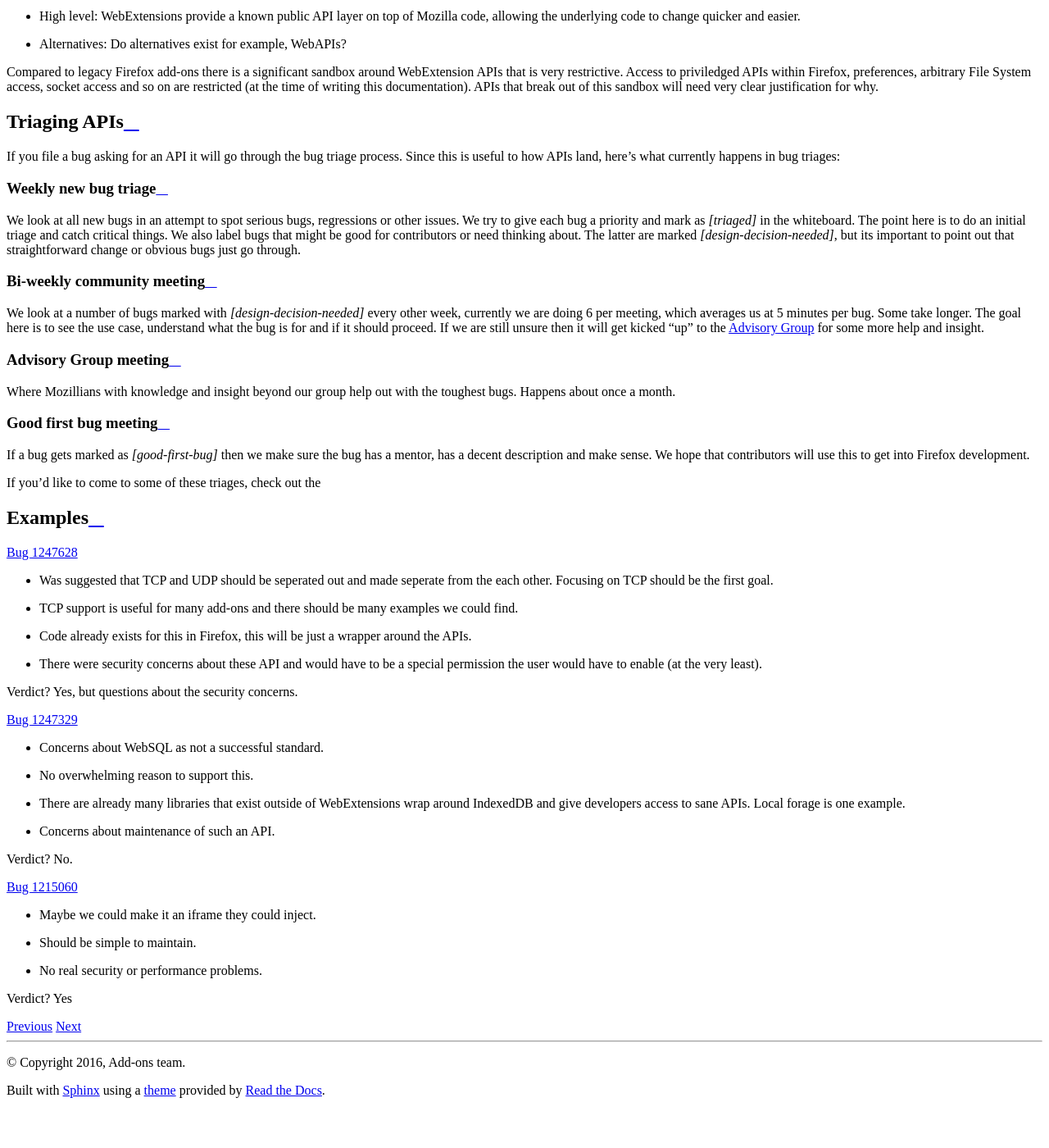
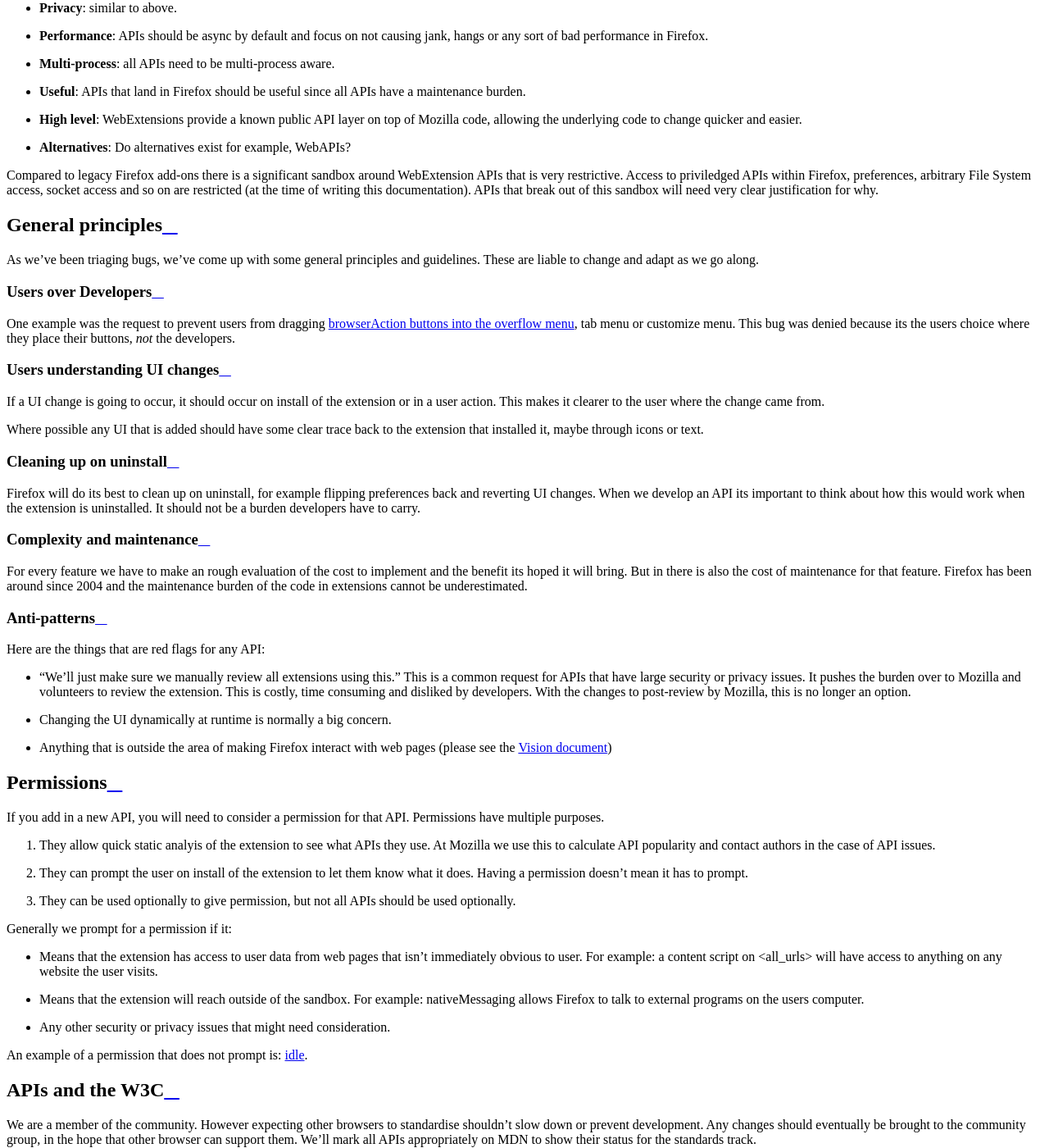
Before and after one commit to web-ext-experiments/about, a Sphinx documentation site: the page built from source/new.rst, in a window 1280 px wide and 1400 px high, scrolled down 725 px. Shown: the whole window at 82% size. Built offline with Sphinx 7.4.7 and the Read the Docs theme 2.0.0, drawn with Linux system fonts in a browser that asks for light colours; comment, search, counter and statistics services are not loaded; before the commit the page ends 2072 px from its top, so only the background shows below that; some of the changed text lies outside the part shown.

Commit message:
add in some principles

```diff
--- a/source/new.rst
+++ b/source/new.rst
@@ -5,15 +5,90 @@
 
 There are some basic principles around WebExtensions APIs as they currently stand. Any API that wants to get merged into Firefox would need to meet these principles.
 
-* Security: the API should not expose an unacceptable risk to the end user.
-* Privacy: similar to above.
-* Performance: APIs should be async by default and focus on not causing jank, hangs or any sort of bad performance in Firefox.
-* Multi-process: all APIs need to be multi-process aware.
-* Useful: APIs that land in Firefox should be useful since all APIs have a maintenance burden.
-* High level: WebExtensions provide a known public API layer on top of Mozilla code, allowing the underlying code to change quicker and easier.
-* Alternatives: Do alternatives exist for example, WebAPIs?
+* **Security**: the API should not expose an unacceptable risk to the end user.
+* **Privacy**: similar to above.
+* **Performance**: APIs should be async by default and focus on not causing jank, hangs or any sort of bad performance in Firefox.
+* **Multi-process**: all APIs need to be multi-process aware.
+* **Useful**: APIs that land in Firefox should be useful since all APIs have a maintenance burden.
+* **High level**: WebExtensions provide a known public API layer on top of Mozilla code, allowing the underlying code to change quicker and easier.
+* **Alternatives**: Do alternatives exist for example, WebAPIs?
 
 Compared to legacy Firefox add-ons there is a significant sandbox around WebExtension APIs that is very restrictive. Access to priviledged APIs within Firefox, preferences, arbitrary File System access, socket access and so on are restricted (at the time of writing this documentation). APIs that break out of this sandbox will need very clear justification for why.
+
+General principles
+------------------
+
+As we've been triaging bugs, we've come up with some general principles and guidelines. These are liable to change and adapt as we go along.
+
+Users over Developers
++++++++++++++++++++++
+
+One example was the request to prevent users from dragging `browserAction buttons into the overflow menu <https://bugzilla.mozilla.org/show_bug.cgi?id=1314070>`_, tab menu or customize menu. This bug was denied because its the users choice where they place their buttons, *not* the developers.
+
+Users understanding UI changes
+++++++++++++++++++++++++++++++
+
+If a UI change is going to occur, it should occur on install of the extension or in a user action. This makes it clearer to the user where the change came from.
+
+Where possible any UI that is added should have some clear trace back to the extension that installed it, maybe through icons or text.
+
+Cleaning up on uninstall
+++++++++++++++++++++++++
+
+Firefox will do its best to clean up on uninstall, for example flipping preferences back and reverting UI changes. When we develop an API its important to think about how this would work when the extension is uninstalled. It should not be a burden developers have to carry.
+
+Complexity and maintenance
+++++++++++++++++++++++++++
+
+For every feature we have to make an rough evaluation of the cost to implement and the benefit its hoped it will bring. But in there is also the cost of maintenance for that feature. Firefox has been around since 2004 and the maintenance burden of the code in extensions cannot be underestimated.
+
+Anti-patterns
++++++++++++++
+
+Here are the things that are red flags for any API:
+
+* "We'll just make sure we manually review all extensions using this." This is a common request for APIs that have large security or privacy issues. It pushes the burden over to Mozilla and volunteers to review the extension. This is costly, time consuming and disliked by developers. With the changes to post-review by Mozilla, this is no longer an option.
+* Changing the UI dynamically at runtime is normally a big concern.
+* Anything that is outside the area of making Firefox interact with web pages (please see the `Vision document <https://wiki.mozilla.org/WebExtensions/Vision>`_)
+
+Permissions
+-----------
+
+If you add in a new API, you will need to consider a permission for that API. Permissions have multiple purposes.
+
+1. They allow quick static analyis of the extension to see what APIs they use. At Mozilla we use this to calculate API popularity and contact authors in the case of API issues.
+2. They can prompt the user on install of the extension to let them know what it does. Having a permission doesn't mean it has to prompt.
+3. They can be used optionally to give permission, but not all APIs should be used optionally.
+
+Generally we prompt for a permission if it:
+
+* Means that the extension has access to user data from web pages that isn't immediately obvious to user. For example: a content script on <all_urls> will have access to anything on any website the user visits.
+* Means that the extension will reach outside of the sandbox. For example: nativeMessaging allows Firefox to talk to external programs on the users computer.
+* Any other security or privacy issues that might need consideration.
+
+An example of a permission that does not prompt is: `idle <https://developer.mozilla.org/en-US/Add-ons/WebExtensions/API/idle>`_.
+
+APIs and the W3C
+----------------
+
+We are a member of the community. However expecting other browsers to standardise shouldn't slow down or prevent development. Any changes should eventually be brought to the community group, in the hope that other browser can support them. We'll mark all APIs appropriately on MDN to show their status for the standards track.
+
+What have we allowed
+--------------------
+
+When a feature request comes in we try to mark it with [design-decision-needed] in Bugzilla. Not all bugs get this designation, just ones that we think we need to talk about. From that meeting we try to come out with one of the following designations:
+
+* [design-decision-needed]: it's waiting in the queue for the meeting.
+* [design-decision-deffered]: we really don't know at this point and we'll hopefully get to it later.
+* [design-decision-approved]: sounds good, if someone landed a patch for this we'd accept it. The details might still need to be worked out though.
+* [design-decision-denied]: we wouldn't accept this patch if you did work on it.
+
+The point of this process is to prevent people from putting hard work into something only to have someone say no. To see all the bugs in these categories, checkout the following queries:
+
+* `decision approved <https://bugzilla.mozilla.org/buglist.cgi?status_whiteboard=%5Bdesign-decision-approved>`_
+* `decision denied <https://bugzilla.mozilla.org/buglist.cgi?status_whiteboard=%5Bdesign-decision-denied>`_
+
+These might give you an idea of what might make it. Please note that decisions are not final and have been reversed in the past, nothing is final or perfect.
 
 Triaging APIs
 -------------
@@ -21,62 +96,18 @@
 If you file a bug asking for an API it will go through the bug triage process. Since this is useful to how APIs land, here's what currently happens in bug triages:
 
 Weekly new bug triage
-~~~~~~~~~~~~~~~~~~~~~
++++++++++++++++++++++
 
-We look at all new bugs in an attempt to spot serious bugs, regressions or other issues. We try to give each bug a priority and mark as *[triaged]* in the whiteboard. The point here is to do an initial triage and catch critical things. We also label bugs that might be good for contributors or need thinking about. The latter are marked *[design-decision-needed]*, but its important to point out that straightforward change or obvious bugs just go through.
-
+We look at all new bugs in an attempt to spot serious bugs, regressions or other issues. We try to give each bug a priority. The point here is to do an initial triage and catch critical things. We also label bugs that might be good for contributors or need thinking about. The latter are marked *[design-decision-needed]*, but its important to point out that straightforward change or obvious bugs just go through.
 
 Bi-weekly community meeting
-~~~~~~~~~~~~~~~~~~~~~~~~~~~
++++++++++++++++++++++++++++
 
 We look at a number of bugs marked with *[design-decision-needed]* every other week, currently we are doing 6 per meeting, which averages us at 5 minutes per bug. Some take longer. The goal here is to see the use case, understand what the bug is for and if it should proceed. If we are still unsure then it will get kicked "up" to the `Advisory Group <http://wiki.mozilla.org/WebExtensions/AdvisoryGroup>`_ for some more help and insight.
 
-Advisory Group meeting
-~~~~~~~~~~~~~~~~~~~~~
-
-Where Mozillians with knowledge and insight beyond our group help out with the toughest bugs. Happens about once a month.
-
 Good first bug meeting
-~~~~~~~~~~~~~~~~~~~~~~
+++++++++++++++++++++++
 
 If a bug gets marked as *[good-first-bug]* then we make sure the bug has a mentor, has a decent description and make sense. We hope that contributors will use this to get into Firefox development.
 
-If you'd like to come to some of these triages, check out the
-
-Examples
---------
-
-TCP and UDP Socket API
-++++++++++++++++++++++
-
-`Bug 1247628 <https://bugzilla.mozilla.org/show_bug.cgi?id=1247628>`_
-
-* Was suggested that TCP and UDP should be seperated out and made seperate from the each other. Focusing on TCP should be the first goal.
-* TCP support is useful for many add-ons and there should be many examples we could find.
-* Code already exists for this in Firefox, this will be just a wrapper around the APIs.
-* There were security concerns about these API and would have to be a special permission the user would have to enable (at the very least).
-
-Verdict? Yes, but questions about the security concerns.
-
-Implement WebSQL
-++++++++++++++++
-
-`Bug 1247329 <https://bugzilla.mozilla.org/show_bug.cgi?id=1247329>`_
-
-* Concerns about WebSQL as not a successful standard.
-* No overwhelming reason to support this.
-* There are already many libraries that exist outside of WebExtensions wrap around IndexedDB and give developers access to sane APIs. Local forage is one example.
-* Concerns about maintenance of such an API.
-
-Verdict? No.
-
-Implement an API for the location bar
-+++++++++++++++++++++++++++++++++++++
-
-`Bug 1215060 <https://bugzilla.mozilla.org/show_bug.cgi?id=1215060>`_
-
-* Maybe we could make it an iframe they could inject.
-* Should be simple to maintain.
-* No real security or performance problems.
-
-Verdict? Yes
+If you'd like to come to some of these triages, check out the calendar: https://wiki.mozilla.org/Add-ons#Meetings
--- a/source/policy.rst
+++ b/source/policy.rst
@@ -9,8 +9,4 @@
 
 Anyone can write a WebExtension Experiment, there is no need to ask for permission from anyone to do so.
 
-Currently Experiments can only be run on Firefox Nightly and Firefox Developer Edition. This is to prevent APIs that are generally seen to be experimental being run on release versions of Firefox.
-
-Currently to upload an Experiment to AMO_ and get it signed you must be a member of certain group of users at Mozilla. If you are not a member of that group then `users can turn off the requirement for signing <https://wiki.mozilla.org/Add-ons/Extension_Signing#FAQ>`_ on Firefox Nightly
-
-.. _AMO: https://addons.mozilla.org
+Currently Experiments can only be run on Firefox Nightly. This is to prevent APIs that are generally seen to be experimental being run on release versions of Firefox.
```
